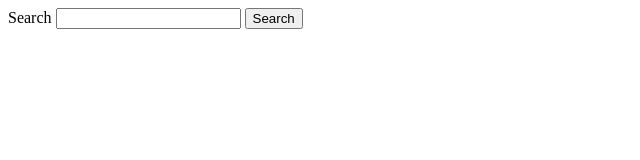
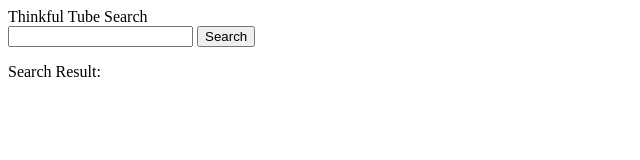
Before and after one commit to Benilyn/Thinkful-Tube, a plain HTML site: page index.html in a window 1280 px wide. Shown: the whole page, without its empty margins (0-640 px from the left). Drawn offline with nearby package versions, Linux system fonts and the light colour scheme.

Commit message:
changed class on div and added p and ul inside div

```diff
--- a/index.html
+++ b/index.html
@@ -7,10 +7,18 @@
 </head>
 <body>
 	<form>
-		<label>Search</label>
-		<input type="text" name="thinkful-tube-search" class="input-search">
+		<label>Thinkful Tube Search</label><br>
+		<input type="text" class="input-search">
 		<button type="submit">Search</button>
 	</form>
 
+	<div class="container">
+		<p>Search Result:</p>
+		<ul id="js-search-results"></ul>
+	</div>
+
+<script src="https://code.jquery.com/jquery-3.1.0.js"></script>
+<script src="app.js"></script>
+
 </body>
 </html>
```
